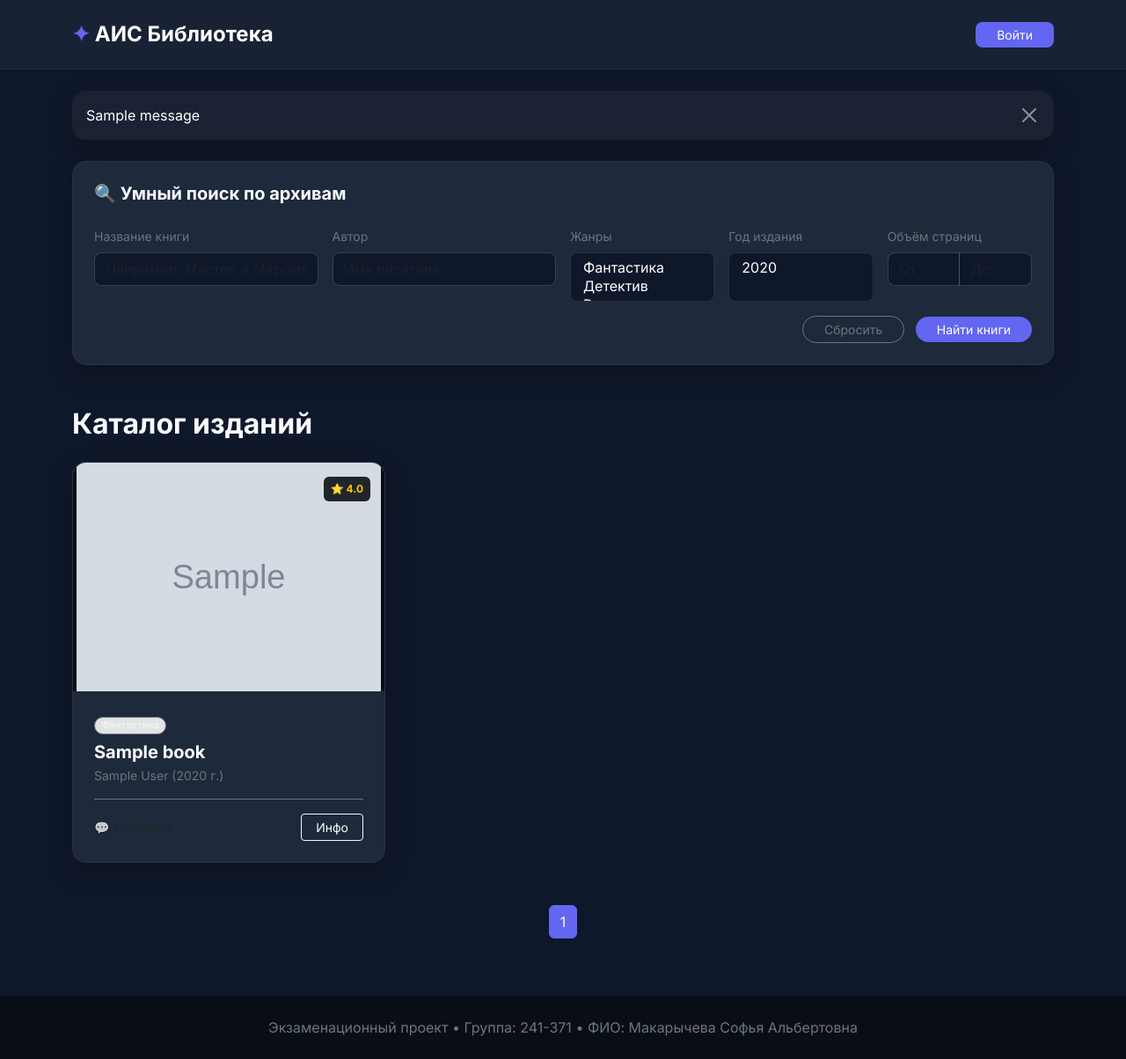
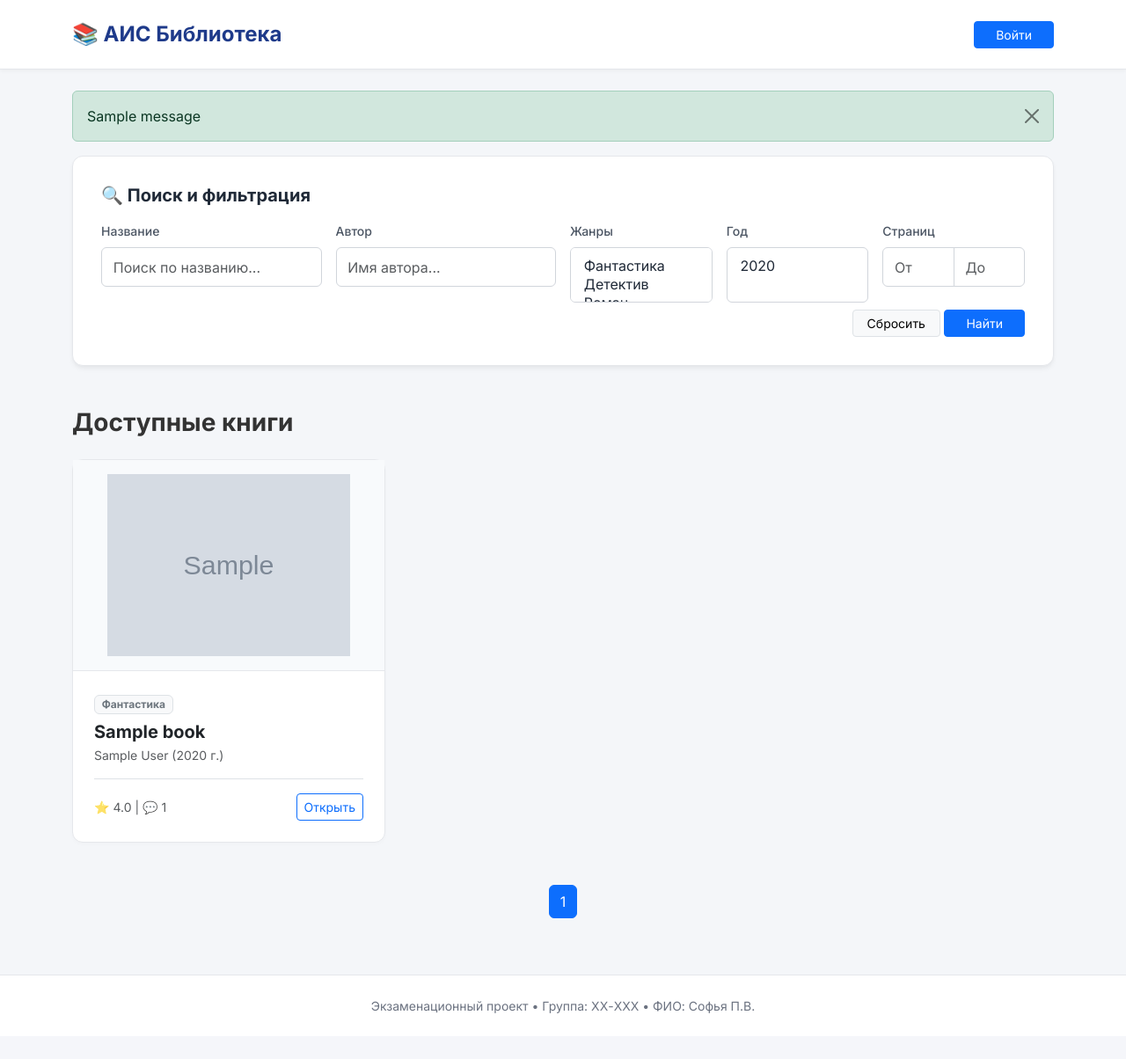
Before and after one commit to ssofpv/electronic-library, a Flask app: page / in a window 1280 px wide. Shown: the whole page at 88% size. After the commit the page ends 1152 px from the top, so only its background shows below. Run offline with Flask 3, Linux system fonts and the light colour scheme; tables that the repository leaves empty hold one stand-in row (values such as "Sample post"); grey boxes marked "Sample" are stand-in pictures; one stand-in notice (Sample message) is shown; some libraries are stand-ins or nearby versions.

Commit message:
Fix UI: Move styles to standalone CSS file and apply clean light theme

```diff
--- /dev/null
+++ b/static/css/style.css
@@ -0,0 +1,74 @@
+/* Общие настройки интерфейса */
+body {
+    font-family: 'Inter', -apple-system, BlinkMacSystemFont, "Segoe UI", Roboto, sans-serif;
+    background-color: #f4f6f9;
+    color: #333333;
+    min-height: 100vh;
+    display: flex;
+    flex-direction: column;
+}
+
+/* Навигационная панель */
+.navbar-custom {
+    background-color: #ffffff;
+    box-shadow: 0 2px 4px rgba(0,0,0,0.04);
+    border-bottom: 1px solid #e5e7eb;
+}
+
+.navbar-custom .navbar-brand {
+    color: #1e3a8a !important;
+    font-weight: 700;
+}
+
+/* Контейнеры и карточки (исправляет проблему со скриншота) */
+.main-card {
+    background: #ffffff;
+    border: 1px solid #e5e7eb;
+    border-radius: 12px;
+    box-shadow: 0 4px 6px -1px rgba(0, 0, 0, 0.05), 0 2px 4px -1px rgba(0, 0, 0, 0.03);
+    padding: 2rem;
+    color: #1f2937;
+}
+
+/* Карточки книг на главной */
+.book-card {
+    background: #ffffff;
+    border: 1px solid #e5e7eb;
+    border-radius: 12px;
+    box-shadow: 0 2px 4px rgba(0,0,0,0.02);
+    transition: transform 0.2s ease, box-shadow 0.2s ease;
+}
+
+.book-card:hover {
+    transform: translateY(-4px);
+    box-shadow: 0 10px 15px -3px rgba(0, 0, 0, 0.1);
+}
+
+/* Формы и поля ввода (теперь всё будет чётко видно) */
+.form-label {
+    color: #4b5563;
+    font-weight: 500;
+    margin-bottom: 0.5rem;
+}
+
+.form-control, .form-select {
+    background-color: #ffffff;
+    border: 1px solid #d1d5db;
+    color: #1f2937 !important;
+    border-radius: 6px;
+    padding: 0.6rem 0.8rem;
+}
+
+.form-control:focus, .form-select:focus {
+    background-color: #ffffff;
+    border-color: #3b82f6;
+    box-shadow: 0 0 0 3px rgba(59, 130, 246, 0.15);
+}
+
+/* Подвал */
+footer {
+    margin-top: auto;
+    background-color: #ffffff;
+    border-top: 1px solid #e5e7eb;
+    color: #6b7280;
+}
--- a/templates/base.html
+++ b/templates/base.html
@@ -4,112 +4,41 @@
     <meta charset="UTF-8">
     <meta name="viewport" content="width=device-width, initial-scale=1.0">
     <title>Электронная библиотека</title>
-    <!-- Продвинутые шрифты и Bootstrap -->
-    <link href="https://fonts.googleapis.com/css2?family=Inter:wght@300;400;500;600;700&display=swap" rel="stylesheet">
+    <!-- Шрифты и Bootstrap -->
+    <link href="https://fonts.googleapis.com/css2?family=Inter:wght@400;500;600;700&display=swap" rel="stylesheet">
     <link href="https://cdn.jsdelivr.net/npm/bootstrap@5.3.0/dist/css/bootstrap.min.css" rel="stylesheet">
     <link rel="stylesheet" href="https://cdn.jsdelivr.net/npm/easymde/dist/easymde.min.css">
 
-    <style>
-        :root {
-            --bg-main: #0f172a;
-            --bg-card: #1e293b;
-            --text-main: #f8fafc;
-            --text-muted: #94a3b8;
-            --accent: #6366f1;
-            --accent-hover: #4f46e5;
-        }
-        body {
-            font-family: 'Inter', sans-serif;
-            background-color: var(--bg-main);
-            color: var(--text-main);
-            min-height: 100vh;
-            display: flex;
-            flex-direction: column;
-        }
-        .navbar-custom {
-            background-color: rgba(30, 41, 59, 0.7);
-            backdrop-filter: blur(12px);
-            border-bottom: 1px solid rgba(255, 255, 255, 0.05);
-        }
-        .glass-card {
-            background: var(--bg-card);
-            border: 1px solid rgba(255, 255, 255, 0.05);
-            border-radius: 16px;
-            box-shadow: 0 10px 30px rgba(0, 0, 0, 0.2);
-            color: var(--text-main);
-        }
-        .btn-accent {
-            background-color: var(--accent);
-            color: white;
-            border-radius: 8px;
-            border: none;
-            transition: all 0.3s ease;
-        }
-        .btn-accent:hover {
-            background-color: var(--accent-hover);
-            color: white;
-            transform: translateY(-2px);
-        }
-        .form-control, .form-select {
-            background-color: #0f172a;
-            border: 1px solid rgba(255, 255, 255, 0.1);
-            color: white !important;
-            border-radius: 8px;
-        }
-        .form-control:focus, .form-select:focus {
-            background-color: #0f172a;
-            border-color: var(--accent);
-            box-shadow: 0 0 0 3px rgba(99, 102, 241, 0.3);
-        }
-        footer {
-            margin-top: auto;
-            background-color: #090d16;
-            border-top: 1px solid rgba(255, 255, 255, 0.05);
-        }
-        /* Стилизация EasyMDE под темную тему */
-        .EasyMDEContainer .CodeMirror {
-            background: #0f172a !important;
-            color: white !important;
-            border-color: rgba(255, 255, 255, 0.1) !important;
-        }
-        .editor-toolbar {
-            background: #1e293b !important;
-            border-color: rgba(255, 255, 255, 0.1) !important;
-        }
-        .editor-toolbar button { color: white !important; }
-        .editor-toolbar button.active, .editor-toolbar button:hover { background: #0f172a !important; }
-    </style>
+    <!-- ПОДКЛЮЧАЕМ НАШ ОТДЕЛЬНЫЙ СТИЛЬ -->
+    <link rel="stylesheet" href="{{ url_for('static', filename='css/style.css') }}">
 </head>
 <body>
+
     <!-- Навигация -->
-    <nav class="navbar navbar-expand-lg navbar-dark navbar-custom sticky-top mb-4 py-3">
+    <nav class="navbar navbar-expand-lg navbar-custom sticky-top mb-4 py-3">
         <div class="container">
-            <a class="navbar-brand fw-bold fs-4 text-white" href="{{ url_for('index') }}">
-                <span style="color: var(--accent);">✦</span> АИС Библиотека
-            </a>
+            <a class="navbar-brand fs-4" href="{{ url_for('index') }}">📚 АИС Библиотека</a>
             <div class="ms-auto d-flex align-items-center">
                 {% if current_user.is_authenticated %}
-                    <span class="text-white-50 me-3 fs-6">
-                        👋 {{ current_user.full_name }} <span class="badge bg-dark-subtle border border-secondary text-white ms-1">{{ current_user.role.name }}</span>
+                    <span class="text-muted me-3 fs-6">
+                        {{ current_user.full_name }} <span class="badge bg-secondary-subtle text-secondary border border-secondary-subtle ms-1">{{ current_user.role.name }}</span>
                     </span>
-                    <a href="{{ url_for('logout') }}" class="btn btn-outline-light btn-sm px-3 rounded-pill">Выйти</a>
+                    <a href="{{ url_for('logout') }}" class="btn btn-outline-danger btn-sm px-3 rounded-pill">Выйти</a>
                 {% else %}
-                    <a href="{{ url_for('login') }}" class="btn btn-accent btn-sm px-4">Войти</a>
+                    <a href="{{ url_for('login') }}" class="btn btn-primary btn-sm px-4">Войти</a>
                 {% endif %}
             </div>
         </div>
     </nav>
 
     <div class="container">
-        <!-- Сообщения -->
+        <!-- Блок сообщений -->
         {% with messages = get_flashed_messages(with_categories=true) %}
             {% if messages %}
                 {% for category, message in messages %}
-                    <div class="alert alert-{{ 'danger' if category == 'danger' else 'success' }} glass-card border-0 mb-4 fade show" role="alert" style="background: rgba(255,255,255,0.05); backdrop-filter: blur(10px);">
-                        <div class="d-flex justify-content-between align-items-center text-white">
-                            <span>{{ message }}</span>
-                            <button type="button" class="btn-close btn-close-white" data-bs-dismiss="alert"></button>
-                        </div>
+                    <div class="alert alert-{{ 'danger' if category == 'danger' else 'success' }} alert-dismissible fade show" role="alert">
+                        {{ message }}
+                        <button type="button" class="btn-close" data-bs-dismiss="alert"></button>
                     </div>
                 {% endfor %}
             {% endif %}
@@ -118,8 +47,8 @@
         {% block content %}{% endblock %}
     </div>
 
-    <footer class="text-center text-muted py-4 mt-5">
-        <p class="m-0 text-secondary">Экзаменационный проект • Группа: 241-371 • ФИО: Макарычева Софья Альбертовна</p>
+    <footer class="text-center py-4 mt-5">
+        <p class="m-0 small">Экзаменационный проект • Группа: ХХ-ХХХ • ФИО: Софья П.В.</p>
     </footer>
 
     <script src="https://cdn.jsdelivr.net/npm/bootstrap@5.3.0/dist/js/bootstrap.bundle.min.js"></script>
--- a/templates/index.html
+++ b/templates/index.html
@@ -2,20 +2,19 @@
 {% block content %}
 
 <!-- Форма поиска -->
-<div class="card glass-card mb-5 p-2">
-    <div class="card-body">
-        <h5 class="card-title fw-bold mb-4">🔍 Умный поиск по архивам</h5>
+<div class="main-card mb-5">
+    <h5 class="fw-bold mb-3">🔍 Поиск и фильтрация</h5>
     <form method="GET" action="{{ url_for('index') }}" class="row g-3">
         <div class="col-md-3">
-                <label class="form-label text-secondary small">Название книги</label>
-                <input type="text" name="title" class="form-control" value="{{ request.args.get('title', '') }}" placeholder="Например: Мастер и Маргарита">
+            <label class="form-label small">Название</label>
+            <input type="text" name="title" class="form-control" value="{{ request.args.get('title', '') }}" placeholder="Поиск по названию...">
         </div>
         <div class="col-md-3">
-                <label class="form-label text-secondary small">Автор</label>
-                <input type="text" name="author" class="form-control" value="{{ request.args.get('author', '') }}" placeholder="Имя писателя">
+            <label class="form-label small">Автор</label>
+            <input type="text" name="author" class="form-control" value="{{ request.args.get('author', '') }}" placeholder="Имя автора...">
         </div>
         <div class="col-md-2">
-                <label class="form-label text-secondary small">Жанры</label>
+            <label class="form-label small">Жанры</label>
             <select name="genres" class="form-select" multiple size="2">
                 {% for g in all_genres %}
                     <option value="{{ g.id }}" {% if g.id|string in request.args.getlist('genres') %}selected{% endif %}>{{ g.name }}</option>
@@ -23,7 +22,7 @@
             </select>
         </div>
         <div class="col-md-2">
-                <label class="form-label text-secondary small">Год издания</label>
+            <label class="form-label small">Год</label>
             <select name="years" class="form-select" multiple size="2">
                 {% for y in all_years %}
                     <option value="{{ y }}" {% if y|string in request.args.getlist('years') %}selected{% endif %}>{{ y }}</option>
@@ -31,63 +30,56 @@
             </select>
         </div>
         <div class="col-md-2">
-                <label class="form-label text-secondary small">Объём страниц</label>
+            <label class="form-label small">Страниц</label>
             <div class="input-group">
                 <input type="number" name="pages_from" placeholder="От" class="form-control" value="{{ request.args.get('pages_from', '') }}">
                 <input type="number" name="pages_to" placeholder="До" class="form-control" value="{{ request.args.get('pages_to', '') }}">
             </div>
         </div>
-            <div class="col-12 text-end mt-3">
-                <a href="{{ url_for('index') }}" class="btn btn-outline-secondary me-2 px-4 btn-sm rounded-pill">Сбросить</a>
-                <button type="submit" class="btn btn-accent px-4 btn-sm rounded-pill">Найти книги</button>
+        <div class="col-12 text-end mt-2">
+            <a href="{{ url_for('index') }}" class="btn btn-light border btn-sm px-3">Сбросить</a>
+            <button type="submit" class="btn btn-primary btn-sm px-4">Найти</button>
         </div>
     </form>
 </div>
-</div>
 
-<!-- Заголовок и кнопка добавления -->
+<!-- Контентная часть -->
 <div class="d-flex justify-content-between align-items-center mb-4">
-    <h2 class="fw-bold m-0">Каталог изданий</h2>
+    <h3 class="fw-bold m-0">Доступные книги</h3>
     {% if current_user.is_authenticated and current_user.is_admin() %}
-        <a href="{{ url_for('add_book') }}" class="btn btn-success btn-sm px-4 rounded-pill">+ Добавить новинку</a>
+        <a href="{{ url_for('add_book') }}" class="btn btn-success btn-sm px-3">+ Добавить книгу</a>
     {% endif %}
 </div>
 
-<!-- Сетка карточек книг (Вместо таблицы) -->
 <div class="row row-cols-1 row-cols-md-2 row-cols-lg-3 g-4">
     {% for book in books %}
     <div class="col">
-        <div class="card glass-card h-100 overflow-hidden d-flex flex-column transition-all hover-up" style="transition: transform 0.3s ease;">
-            <!-- Картинка обложки -->
-            <div style="height: 260px; background: #090d16; overflow: hidden;" class="text-center position-relative d-flex align-items-center justify-content-center">
+        <div class="card book-card h-100 d-flex flex-column">
+            <div style="height: 240px; background: #f8fafc; border-bottom: 1px solid #e5e7eb;" class="d-flex align-items-center justify-content-center p-3">
                 {% if book.cover %}
                     <img src="{{ url_for('static', filename='covers/' ~ book.cover.filename) }}" style="max-height: 100%; object-fit: contain;" alt="Обложка">
                 {% else %}
-                    <span class="text-muted">Нет обложки</span>
+                    <span class="text-muted small">Нет изображения</span>
                 {% endif %}
-                <span class="position-absolute top-0 end-0 m-3 badge bg-dark rgba-bg text-warning p-2">⭐ {{ book.avg_rating }}</span>
             </div>
-
-            <!-- Инфо карточки -->
             <div class="card-body d-flex flex-column p-4">
                 <div class="mb-2">
                     {% for g in book.genres %}
-                        <span class="badge bg-secondary-subtle text-white-50 bg-dark border border-secondary btn-sm rounded-pill me-1" style="font-size: 11px;">{{ g.name }}</span>
+                        <span class="badge bg-light text-secondary border me-1">{{ g.name }}</span>
                     {% endfor %}
                 </div>
-                <h5 class="card-title fw-bold text-white mb-1">{{ book.title }}</h5>
-                <p class="text-secondary small mb-3">{{ book.author }} ({{ book.year }} г.)</p>
+                <h5 class="fw-bold text-dark mb-1">{{ book.title }}</h5>
+                <p class="text-muted small mb-3">{{ book.author }} ({{ book.year }} г.)</p>
 
-                <div class="mt-auto pt-3 border-top border-secondary d-flex justify-content-between align-items-center">
-                    <span class="small text-muted">💬 {{ book.rev_count }} отзывов</span>
-
+                <div class="mt-auto pt-3 border-top d-flex justify-content-between align-items-center">
+                    <span class="small text-muted">⭐ {{ book.avg_rating }} | 💬 {{ book.rev_count }}</span>
                     <div class="btn-group btn-group-sm">
-                        <a href="{{ url_for('view_book', book_id=book.id) }}" class="btn btn-outline-light btn-sm px-3">Инфо</a>
+                        <a href="{{ url_for('view_book', book_id=book.id) }}" class="btn btn-outline-primary btn-sm">Открыть</a>
                         {% if current_user.is_authenticated and (current_user.is_admin() or current_user.is_moderator()) %}
-                            <a href="{{ url_for('edit_book', book_id=book.id) }}" class="btn btn-outline-warning btn-sm">📝</a>
+                            <a href="{{ url_for('edit_book', book_id=book.id) }}" class="btn btn-outline-warning">📝</a>
                         {% endif %}
                         {% if current_user.is_authenticated and current_user.is_admin() %}
-                            <button type="button" class="btn btn-outline-danger btn-sm" data-bs-toggle="modal" data-bs-target="#deleteModal" data-book-id="{{ book.id }}" data-book-title="{{ book.title }}">🗑️</button>
+                            <button type="button" class="btn btn-outline-danger" data-bs-toggle="modal" data-bs-target="#deleteModal" data-book-id="{{ book.id }}" data-book-title="{{ book.title }}">🗑️</button>
                         {% endif %}
                     </div>
                 </div>
@@ -103,46 +95,33 @@
         {% for page in pagination.iter_pages() %}
             {% if page %}
                 <li class="page-item {% if page == pagination.page %}active{% endif %}">
-                    <a class="page-link border-secondary bg-dark text-white" href="{{ url_for('index', page=page, title=request.args.get('title',''), author=request.args.get('author',''), genres=request.args.getlist('genres'), years=request.args.getlist('years'), pages_from=request.args.get('pages_from',''), pages_to=request.args.get('pages_to','')) }}">{{ page }}</a>
+                    <a class="page-link" href="{{ url_for('index', page=page, title=request.args.get('title',''), author=request.args.get('author',''), genres=request.args.getlist('genres'), years=request.args.getlist('years'), pages_from=request.args.get('pages_from',''), pages_to=request.args.get('pages_to','')) }}">{{ page }}</a>
                 </li>
-            {% else %}
-                <li class="page-item disabled"><span class="page-link border-secondary bg-dark text-muted">...</span></li>
             {% endif %}
         {% endfor %}
     </ul>
 </nav>
 
-<!-- Модальное окно удаления -->
+<!-- Модальное окно -->
 <div class="modal fade" id="deleteModal" tabindex="-1">
     <div class="modal-dialog modal-dialog-centered">
         <form id="deleteForm" method="POST" action="" class="w-100">
-            <div class="modal-content glass-card p-2" style="background: var(--bg-card);">
-                <div class="modal-header border-0">
-                    <h5 class="modal-title text-white fw-bold">Удаление книги</h5>
-                    <button type="button" class="btn-close btn-close-white" data-bs-dismiss="modal"></button>
+            <div class="modal-content">
+                <div class="modal-header">
+                    <h5 class="modal-title fw-bold">Удаление книги</h5>
+                    <button type="button" class="btn-close" data-bs-dismiss="modal"></button>
                 </div>
-                <div class="modal-body text-white-50">
-                    Вы уверены, что хотите безвозвратно удалить книгу <span id="modalBookTitle" class="fw-bold text-white"></span> и все связанные рецензии?
+                <div class="modal-body">
+                    Вы уверены, что хотите удалить книгу "<span id="modalBookTitle" class="fw-bold"></span>"?
                 </div>
-                <div class="modal-footer border-0">
-                    <button type="button" class="btn btn-secondary px-4 rounded-pill btn-sm" data-bs-dismiss="modal">Нет</button>
-                    <button type="submit" class="btn btn-danger px-4 rounded-pill btn-sm">Да, удалить</button>
+                <div class="modal-footer">
+                    <button type="button" class="btn btn-light border btn-sm" data-bs-dismiss="modal">Нет</button>
+                    <button type="submit" class="btn btn-danger btn-sm">Да, удалить</button>
                 </div>
             </div>
         </form>
     </div>
 </div>
-
-<style>
-    .hover-up:hover {
-        transform: translateY(-5px);
-    }
-    .pagination .active .page-link {
-        background-color: var(--accent) !important;
-        border-color: var(--accent) !important;
-    }
-</style>
-
 {% endblock %}
 
 {% block scripts %}
@@ -152,7 +131,6 @@
         const button = event.relatedTarget;
         const bookId = button.getAttribute('data-book-id');
         const bookTitle = button.getAttribute('data-book-title');
-
         document.getElementById('modalBookTitle').textContent = bookTitle;
         document.getElementById('deleteForm').action = '/book/' + bookId + '/delete';
     });
```
Also changed, not shown: templates/book_form.html (+11 -7 lines), 1 other file. Lines whose indentation alone changed are shown as unchanged.
